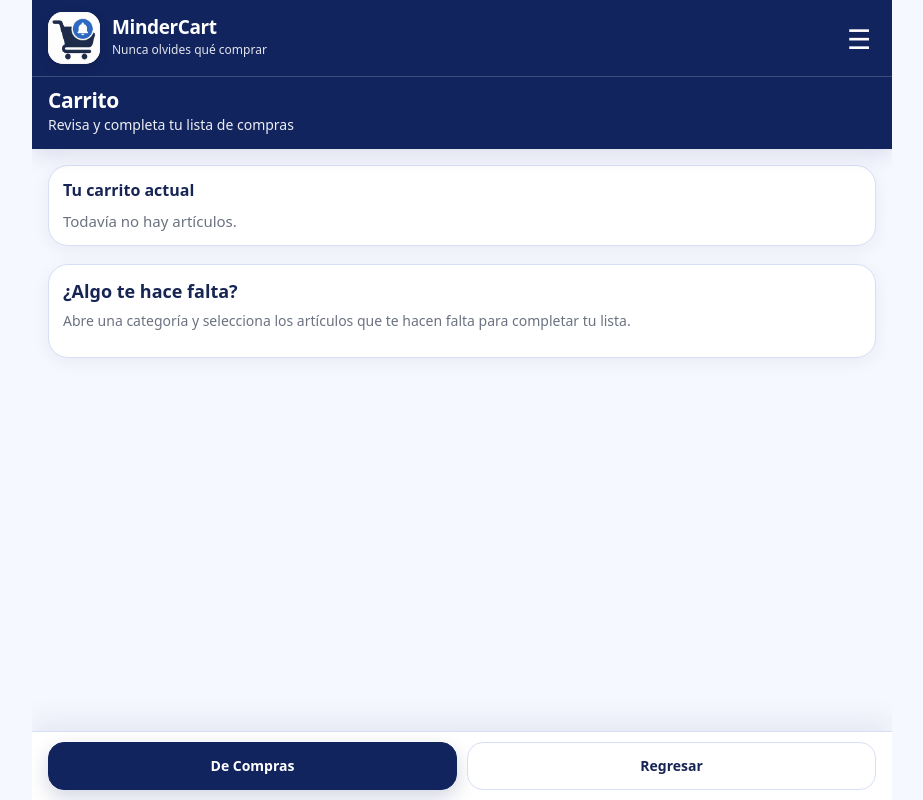
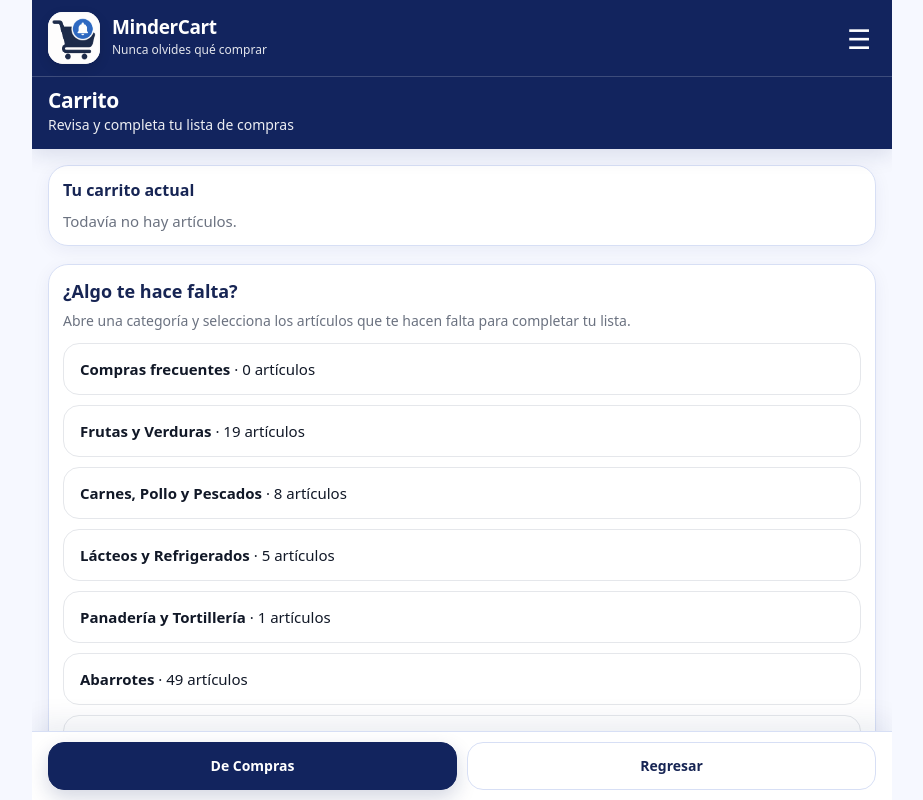
Before and after one commit to EnriqueGSMC/mindercart-web, a Next.js app: page /general-list in a window 1280 px wide. Shown: the whole page, without its empty margins (178-1101 px from the left). Built offline with nearby package versions, Linux system fonts and the light colour scheme.

Commit message:
checkpoint: baseline limpia + carrito categorias funcionando

```diff
--- a/src/app/general-list/page.tsx
+++ b/src/app/general-list/page.tsx
@@ -6,17 +6,47 @@ import { AppShell, QtyUnitText, cardStyle, scalePx } from "@/components/minderca
 import { categoryLabel, t } from "@/lib/mindercart/i18n";
 import {
   addGeneralSelections,
+  addQuickNeed,
   groupByStore,
-  groupGeneralListByCategory,
   itemKey,
   removeActiveItem,
 } from "@/lib/mindercart/storage";
 import { useMinderCartState } from "@/lib/mindercart/hooks";
+import type { ActiveShoppingListItem, GeneralListItem, ItemMaster } from "@/lib/mindercart/types";
 
 const MODAL_TOP_OFFSET = "calc(env(safe-area-inset-top) + 148px)";
 const MODAL_BOTTOM_OFFSET = "calc(env(safe-area-inset-bottom) + 84px)";
 const CHECKED_ROW_BG = "#EAF1FF";
 const CHECKED_ROW_BORDER = "#C9D8FF";
+
+const CATEGORY_ORDER = [
+  "Frutas y Verduras",
+  "Carnes, Pollo y Pescados",
+  "Lácteos y Refrigerados",
+  "Panadería y Tortillería",
+  "Abarrotes",
+  "Bebidas",
+  "Congelados",
+  "Limpieza y Hogar",
+  "Farmacia, Bebé y Cuidado Personal",
+  "Mascotas",
+  "Cajas y Salida",
+  "Otro / Temporal",
+] as const;
+
+type CatalogCategoryItem = {
+  id: string;
+  name: string;
+  category: string;
+  unit: string;
+  quantity: string;
+  store: string;
+};
+
+type CatalogCategoryGroup = {
+  category: string;
+  items: CatalogCategoryItem[];
+};
 
 const modalOverlayStyle: React.CSSProperties = {
   position: "fixed",
@@ -44,10 +74,32 @@ const modalCardStyle: React.CSSProperties = {
   pointerEvents: "auto",
 };
 
+function normalizeValue(value: unknown) {
+  return String(value ?? "")
+    .trim()
+    .toLowerCase()
+    .normalize("NFD")
+    .replace(/[\u0300-\u036f]/g, "");
+}
+
+function catalogKey(item: { name: string; unit: string }) {
+  return `${normalizeValue(item.name)}__${normalizeValue(item.unit)}`;
+}
+
+function preferredStoreFor(item: Pick<ItemMaster, "defaultStore">, preferredStore: string) {
+  return item.defaultStore || preferredStore || "HEB";
+}
+
 export default function CartPage() {
   const router = useRouter();
   const searchParams = useSearchParams();
-  const { generalListItems, activeShoppingListItems, settings, hydrated } = useMinderCartState();
+  const {
+    generalListItems,
+    activeShoppingListItems,
+    itemsMaster,
+    settings,
+    hydrated,
+  } = useMinderCartState();
   const lang = settings.language;
   const s = (px: number) => scalePx(settings.fontScale, px);
   const [openCategory, setOpenCategory] = React.useState<string | null>(null);
@@ -64,25 +116,117 @@ export default function CartPage() {
     router.replace(q ? `/general-list?${q}` : "/general-list", { scroll: false });
   }
 
-  const activeKeySet = React.useMemo(
-    () => new Set(activeShoppingListItems.map((item) => itemKey(item))),
+  const activeCatalogKeySet = React.useMemo(
+    () => new Set(activeShoppingListItems.map((item: ActiveShoppingListItem) => catalogKey(item))),
     [activeShoppingListItems]
   );
 
-  const activeIdByKey = React.useMemo(
-    () => new Map(activeShoppingListItems.map((item) => [itemKey(item), item.id])),
+  const myListCatalogKeySet = React.useMemo(
+    () => new Set(generalListItems.map((item: GeneralListItem) => catalogKey(item))),
+    [generalListItems]
+  );
+
+  const checkedCatalogKeySet = React.useMemo(
+    () => new Set([...activeCatalogKeySet, ...myListCatalogKeySet]),
+    [activeCatalogKeySet, myListCatalogKeySet]
+  );
+
+  const activeIdByCatalogKey = React.useMemo(
+    () =>
+      new Map(
+        activeShoppingListItems.map((item: ActiveShoppingListItem) => [catalogKey(item), item.id] as const)
+      ),
     [activeShoppingListItems]
   );
 
-  function onToggleCategoryItem(itemId: string, isChecked: boolean) {
-    const item = generalListItems.find((row) => row.id === itemId);
-    if (!item) return;
+  const generalListIdByCatalogKey = React.useMemo(
+    () =>
+      new Map(
+        generalListItems.map((item: GeneralListItem) => [catalogKey(item), item.id] as const)
+      ),
+    [generalListItems]
+  );
 
-    const key = itemKey(item);
-    const activeId = activeIdByKey.get(key);
+  const generalListQuantityByCatalogKey = React.useMemo(
+    () =>
+      new Map(
+        generalListItems.map((item: GeneralListItem) => [catalogKey(item), item.quantity || "1"] as const)
+      ),
+    [generalListItems]
+  );
+
+  const catalogItems = React.useMemo<CatalogCategoryItem[]>(() => {
+    const deduped = new Map<string, CatalogCategoryItem>();
+
+    itemsMaster
+      .filter((item: ItemMaster) => item.active !== false)
+      .forEach((item: ItemMaster) => {
+        const key = catalogKey(item);
+        if (deduped.has(key)) return;
+
+        deduped.set(key, {
+          id: item.id,
+          name: item.name,
+          category: item.category,
+          unit: item.unit,
+          quantity: generalListQuantityByCatalogKey.get(key) || "1",
+          store: preferredStoreFor(item, settings.preferredStore),
+        });
+      });
+
+    return [...deduped.values()].sort((a, b) => a.name.localeCompare(b.name));
+  }, [generalListQuantityByCatalogKey, itemsMaster, settings.preferredStore]);
+
+  const categoryGroups = React.useMemo<CatalogCategoryGroup[]>(() => {
+    const groups: CatalogCategoryGroup[] = [{ category: "Compras frecuentes", items: [] }];
+    const grouped = new Map<string, CatalogCategoryItem[]>();
+
+    for (const item of catalogItems) {
+      const category = item.category || "Otro / Temporal";
+      const current = grouped.get(category) || [];
+      current.push(item);
+      grouped.set(category, current);
+    }
+
+    for (const category of CATEGORY_ORDER) {
+      const items = grouped.get(category) || [];
+      groups.push({
+        category,
+        items: [...items].sort((a, b) => a.name.localeCompare(b.name)),
+      });
+      grouped.delete(category);
+    }
+
+    for (const [category, items] of [...grouped.entries()].sort((a, b) => a[0].localeCompare(b[0]))) {
+      groups.push({
+        category,
+        items: [...items].sort((a, b) => a.name.localeCompare(b.name)),
+      });
+    }
+
+    return groups;
+  }, [catalogItems]);
+
+  const selectedCategoryGroup =
+    categoryGroups.find((group) => group.category === openCategory) ?? null;
+
+  function onToggleCategoryItem(item: CatalogCategoryItem, isChecked: boolean) {
+    const key = catalogKey(item);
+    const activeId = activeIdByCatalogKey.get(key);
 
     if (isChecked) {
-      addGeneralSelections([itemId]);
+      const generalListId = generalListIdByCatalogKey.get(key);
+      if (generalListId) {
+        addGeneralSelections([generalListId]);
+      } else {
+        addQuickNeed({
+          name: item.name,
+          category: item.category,
+          unit: item.unit,
+          quantity: item.quantity || "1",
+          store: item.store || settings.preferredStore || "HEB",
+        });
+      }
       return;
     }
 
@@ -111,8 +255,6 @@ export default function CartPage() {
   }
 
   const groups = groupByStore(activeShoppingListItems);
-  const categoryGroups = groupGeneralListByCategory(generalListItems.filter((item) => item.active !== false));
-  const selectedCategoryGroup = categoryGroups.find((group) => group.category === openCategory) ?? null;
   const footerActions = selectedCategoryGroup
     ? [
         {
@@ -196,9 +338,7 @@ export default function CartPage() {
         </div>
 
         <div style={{ display: "grid", gap: 10 }}>
-          {categoryGroups.map((group) => {
-            const availableCount = group.items.filter((item) => !activeKeySet.has(itemKey(item))).length;
-            return (
+          {categoryGroups.map((group) => (
             <button
               key={group.category}
               type="button"
@@ -213,11 +353,19 @@ export default function CartPage() {
                 color: "#111827",
               }}
             >
-                <span style={{ fontWeight: 900, fontSize: s(15) }}>{categoryLabel(lang, group.category)}</span>
-                <span style={{ fontWeight: 400, fontSize: s(15) }}> · {availableCount} {t(lang, "itemsLabel")}</span>
+              <span style={{ fontWeight: 900, fontSize: s(15) }}>
+                {group.category === "Compras frecuentes"
+                  ? lang === "en"
+                    ? "Frequent purchases"
+                    : "Compras frecuentes"
+                  : categoryLabel(lang, group.category)}
+              </span>
+              <span style={{ fontWeight: 400, fontSize: s(15) }}>
+                {" "}
+                · {group.items.length} {t(lang, "itemsLabel")}
+              </span>
             </button>
-            );
-          })}
+          ))}
         </div>
       </section>
 
@@ -236,7 +384,11 @@ export default function CartPage() {
               }}
             >
               <div style={{ fontSize: s(20), fontWeight: 900 }}>
-                {categoryLabel(lang, selectedCategoryGroup.category)}
+                {selectedCategoryGroup.category === "Compras frecuentes"
+                  ? lang === "en"
+                    ? "Frequent purchases"
+                    : "Compras frecuentes"
+                  : categoryLabel(lang, selectedCategoryGroup.category)}
               </div>
               <div style={{ marginTop: 6, fontSize: s(14), color: "#5b6b9a" }}>
                 {lang === "en"
@@ -258,7 +410,7 @@ export default function CartPage() {
               }}
             >
               {selectedCategoryGroup.items.map((item) => {
-                const isChecked = activeKeySet.has(itemKey(item));
+                const isChecked = checkedCatalogKeySet.has(catalogKey(item));
                 return (
                   <label
                     key={item.id}
@@ -275,7 +427,7 @@ export default function CartPage() {
                     <input
                       type="checkbox"
                       checked={isChecked}
-                      onChange={(e) => onToggleCategoryItem(item.id, e.target.checked)}
+                      onChange={(e) => onToggleCategoryItem(item, e.target.checked)}
                       style={{ width: 18, height: 18, flexShrink: 0 }}
                     />
 
```
Lines whose indentation alone changed are shown as unchanged.
